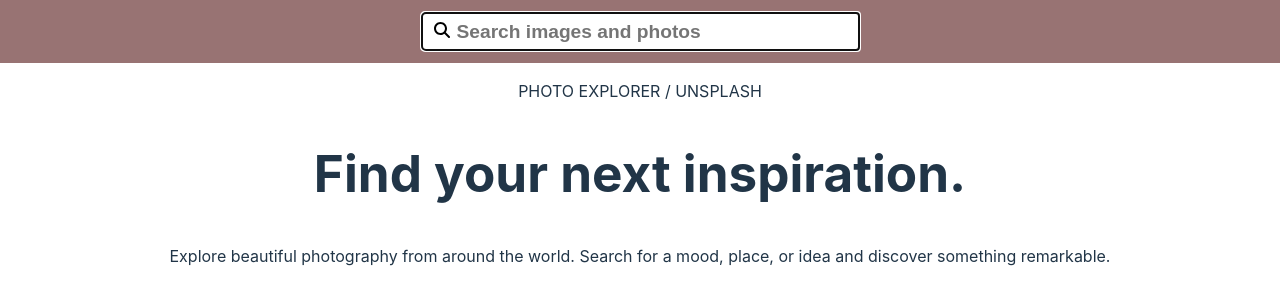
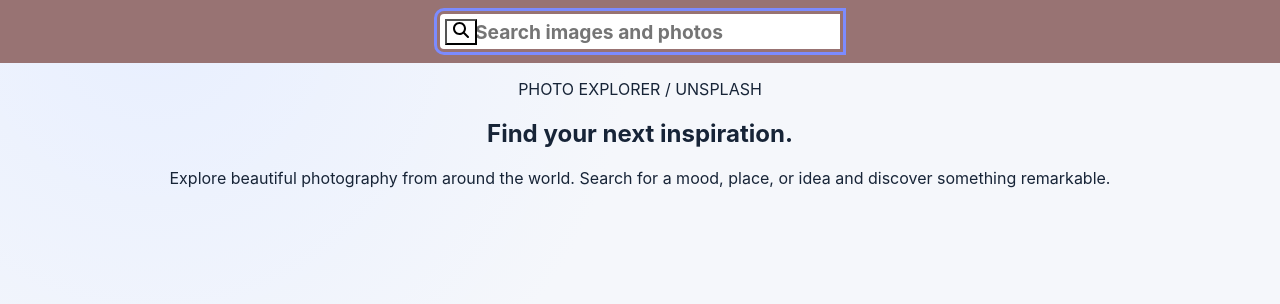
Before and after one commit to MariiaOtset/goit-typescript-hw-02, a React (Vite) app: page / in a window 1280 px wide. Shown: the top 304 px of the page. Built offline with nearby package versions, Linux system fonts and the light colour scheme.

Commit message:
Polish image explorer visual design without changing search behavior

```diff
--- a/src/index.css
+++ b/src/index.css
@@ -1,61 +1 @@
-:root {
-  font-family: Inter, system-ui, Avenir, Helvetica, Arial, sans-serif;
-  line-height: 1.5;
-  font-weight: 400;
-
-  color-scheme: light dark;
-  color: rgba(255, 255, 255, 0.87);
-  background-color: #242424;
-
-  font-synthesis: none;
-  text-rendering: optimizeLegibility;
-  -webkit-font-smoothing: antialiased;
-  -moz-osx-font-smoothing: grayscale;
-}
-
-a {
-  font-weight: 500;
-  color: #646cff;
-  text-decoration: inherit;
-}
-a:hover {
-  color: #535bf2;
-}
-
-body {
-  margin: 0;
-  display: flex;
-  min-width: 320px;
-  min-height: 100vh;
-  max-width: 100%;
-  overflow-x: hidden;
-}
-
-h1 {
-  font-size: 3.2em;
-  line-height: 1.1;
-}
-
-button {
-  border-radius: 8px;
-  border: 1px solid transparent;
-  font-size: 1em;
-  font-weight: 500;
-  font-family: inherit;
-  background-color: #1a1a1a;
-  cursor: pointer;
-  transition: border-color 0.25s;
-}
-
-@media (prefers-color-scheme: light) {
-  :root {
-    color: #213547;
-    background-color: #ffffff;
-  }
-  a:hover {
-    color: #747bff;
-  }
-  button {
-    background-color: #f9f9f9;
-  }
-}
+:root{font-family:Inter,ui-sans-serif,system-ui,-apple-system,"Segoe UI",sans-serif;color:#172437;background:#f5f7fb;font-synthesis:none;text-rendering:optimizeLegibility;-webkit-font-smoothing:antialiased}*{box-sizing:border-box}body{margin:0;min-width:320px;min-height:100vh;background:radial-gradient(circle at 12% 2%,#e8efff 0,transparent 35%),#f5f7fb}button,input{font:inherit}button{cursor:pointer}button:focus-visible,input:focus-visible,a:focus-visible{outline:3px solid #7c8bff;outline-offset:3px}#root{width:100%;min-height:100vh}ul{list-style:none}::selection{background:#b8ccff;color:#172437}
```
